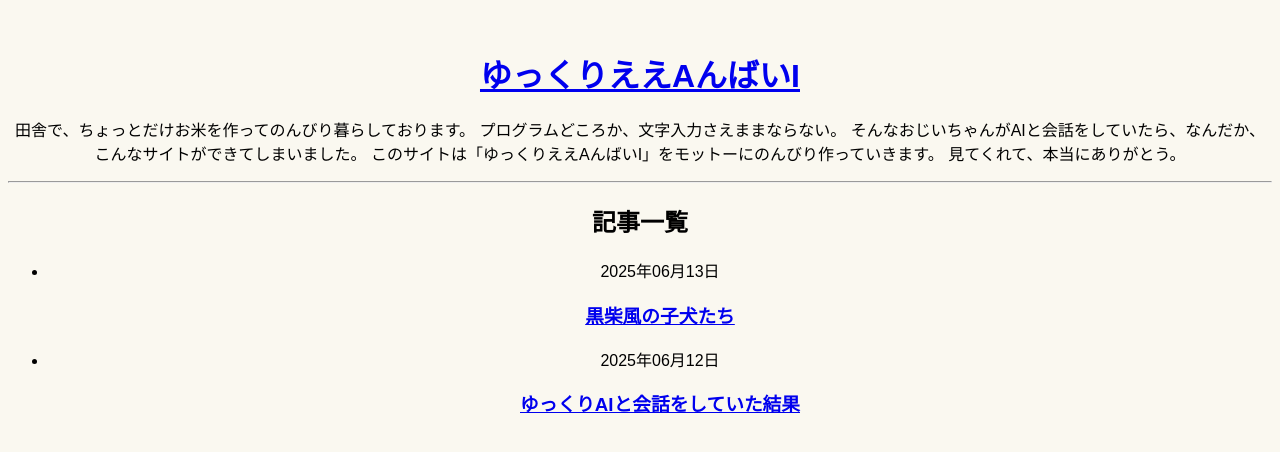
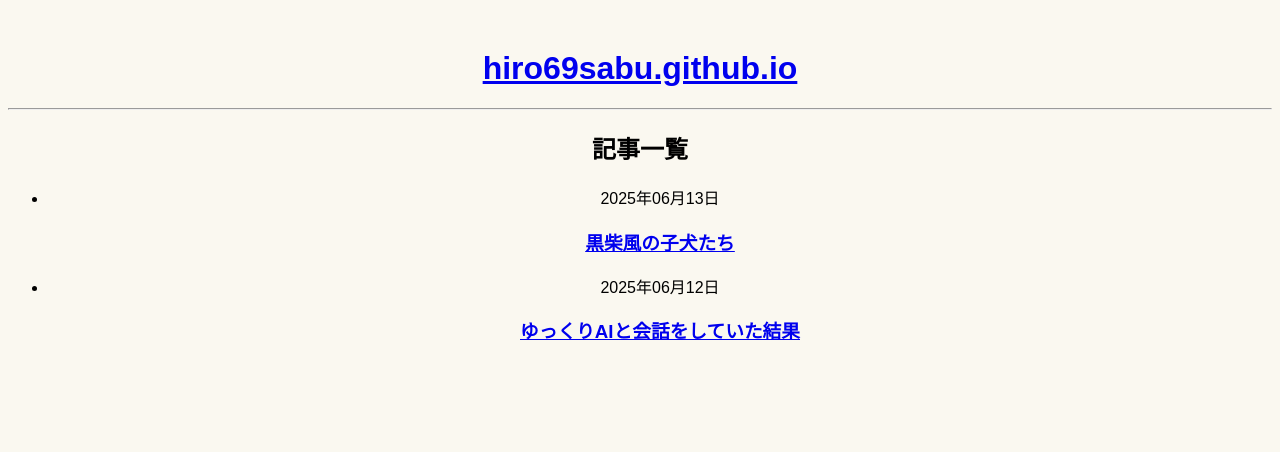
Before and after one commit to hiro69sabu/hiro69sabu.github.io, a Jekyll site: the page built from index.html, in a window 1280 px wide. Shown: the top 452 px of the page. Built offline with Jekyll 4.4.1, drawn with Linux system fonts in a browser that asks for light colours.

Commit message:
Update _config.yml

```diff
--- a/_config.yml
+++ b/_config.yml
@@ -1,7 +1,27 @@
-title: ゆっくりええAんばいI
-description: |
-  田舎で、ちょっとだけお米を作ってのんびり暮らしております。
-  プログラムどころか、文字入力さえままならない。
-  そんなおじいちゃんがAIと会話をしていたら、なんだか、こんなサイトができてしまいました。
-  このサイトは「ゆっくりええAんばいI」をモットーにのんびり作っていきます。
-  見てくれて、本当にありがとう。
+---
+layout: default
+---
+
+<div class="home">
+
+  <p class="site-description">
+    {{ site.description | newline_to_br }}
+  </p>
+
+  <hr>
+
+  <div class="posts">
+    <h2>記事一覧</h2>
+    <ul>
+      {% for post in site.posts %}
+        <li>
+          <span class="post-date">{{ post.date | date: "%Y年%m月%d日" }}</span>
+          <h3>
+            <a href="{{ post.url | relative_url }}">{{ post.title }}</a>
+          </h3>
+        </li>
+      {% endfor %}
+    </ul>
+  </div>
+
+</div>
```
